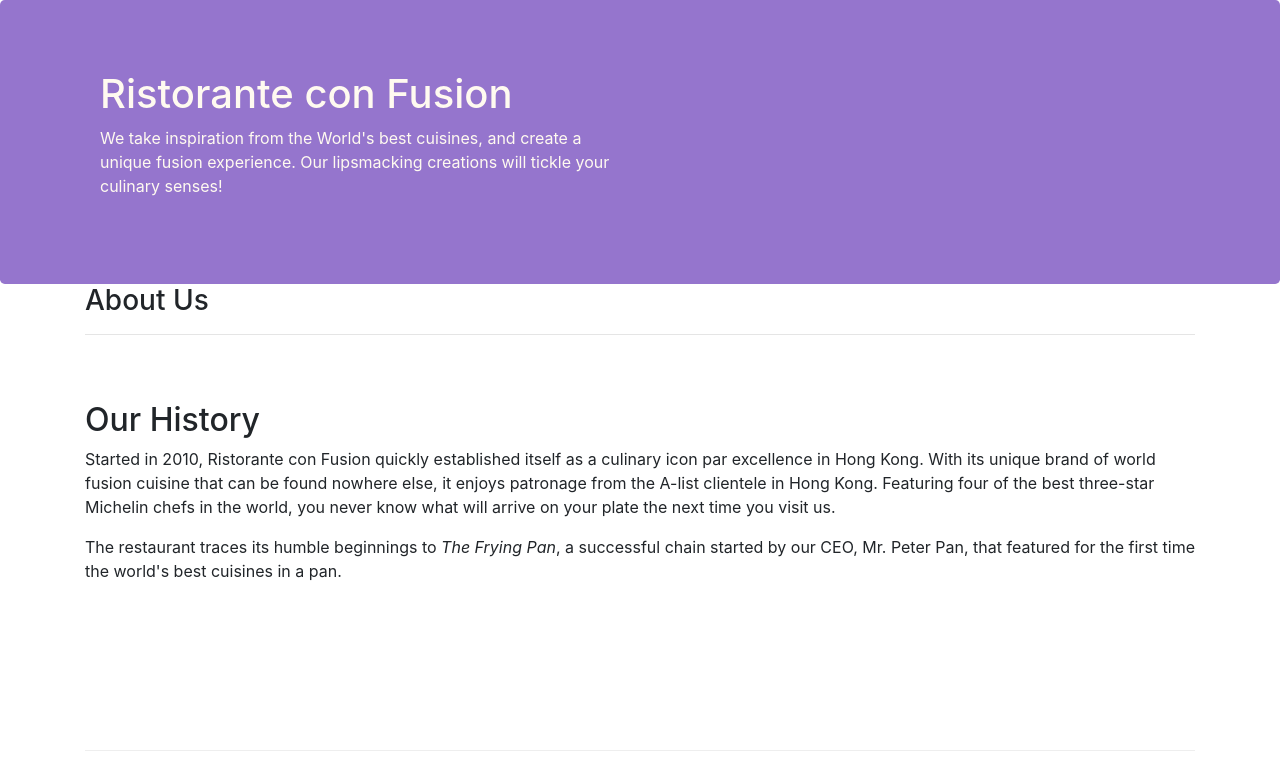
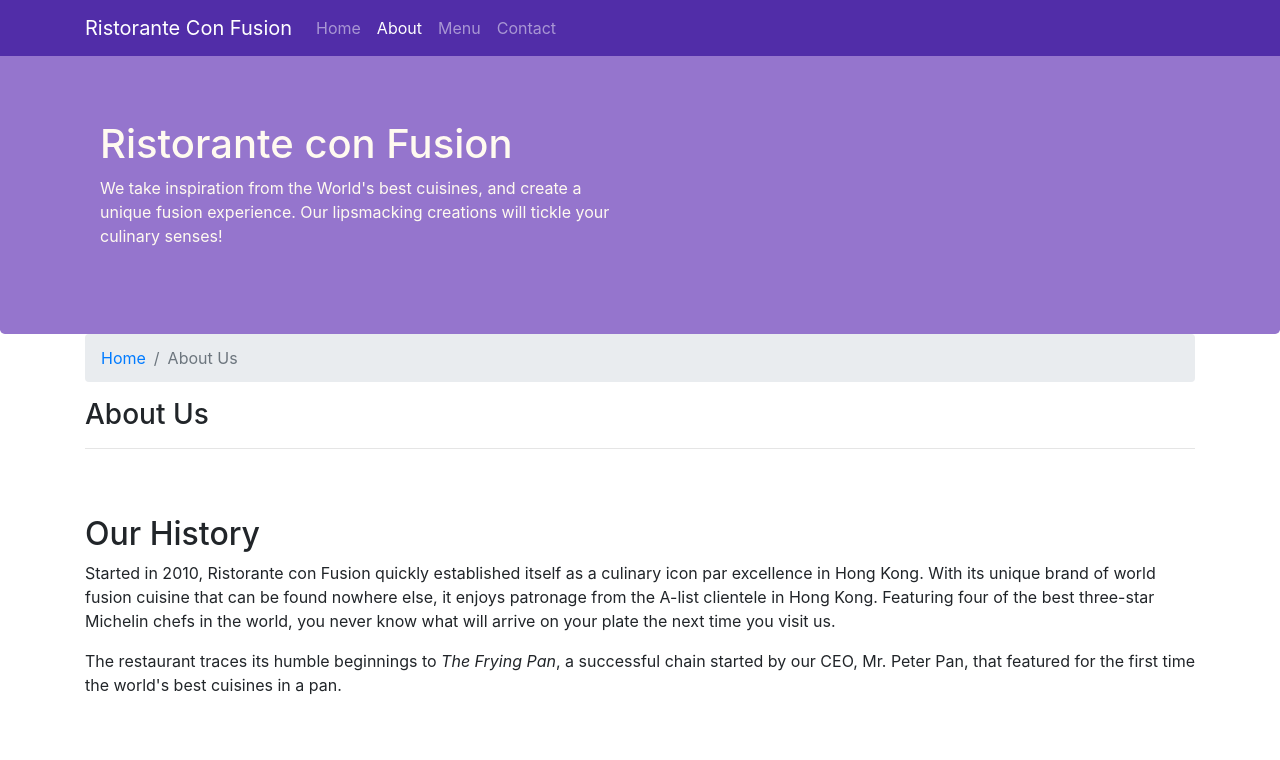
Before and after one commit to ctir006/Bootstrap4, a website: page aboutus.html in a window 1280 px wide. Shown: the top 760 px of the page. Drawn offline with nearby package versions, Linux system fonts and the light colour scheme.

Commit message:
Navbar and Breadcrumbs

```diff
--- a/aboutus.html
+++ b/aboutus.html
@@ -14,7 +14,22 @@
 </head>
 
 <body>
-
+    <nav class="navbar navbar-dark navbar-expand-sm fixed-top">
+        <div class="container">
+            <button class="navbar-toggler" type="button" data-toggle="collapse" data-target="#Navbar">
+                <span class="navbar-toggler-icon"></span>
+            </button>
+            <a class="navbar-brand" href="./index.html">Ristorante Con Fusion</a>
+            <div class="collapse navbar-collapse" id="Navbar">
+                <ul class="navbar-nav mr-auto">
+                    <li class="nav-item"><a class="nav-link" href="./index.html">Home</a></li>
+                    <li class="nav-item active"><a class="nav-link" href="#">About</a></li>
+                    <li class="nav-item"><a class="nav-link" href="#">Menu</a></li>
+                    <li class="nav-item"><a class="nav-link" href="#">Contact</a></li>
+                </ul>
+            </div>
+        </div>
+    </nav>
     <header class="jumbotron">
         <div class="container">
             <div class="row row-header">
@@ -31,6 +46,10 @@
     <div class="container">
         <div>
             <div>
+                <ol class="col-12 breadcrumb">
+                    <li class="breadcrumb-item"><a href="./index.html">Home</a></li>
+                    <li class="breadcrumb-item active">About Us</li>
+                </ol>
                <h3>About Us</h3>
                <hr>
             </div>
@@ -69,7 +88,7 @@
                 <div class="col-4 offset-1 col-sm-2">
                     <h5>Links</h5>
                     <ul class="list-unstyled">
-                        <li><a href="#">Home</a></li>
+                        <li><a href="./index.html">Home</a></li>
                         <li><a href="#">About</a></li>
                         <li><a href="#">Menu</a></li>
                         <li><a href="#">Contact</a></li>
--- a/css/styles.css
+++ b/css/styles.css
@@ -28,3 +28,12 @@ address {
     margin: 0px;
     color: #0f0f0f;
 }
+
+body {
+    padding: 50px 0px 0px 0px;
+    z-index: 0;
+}
+
+.navbar-dark {
+    background-color: #512DA8;
+}
```
Also changed, not shown: index.html (+17 -2 lines), Assignment-1/extra-small.png (renamed from Assignment-1/screencapture-localhost-3000-aboutus-html-2018-07-05-15_06_18.png), Assignment-1/small-extra large.png (renamed from Assignment-1/screencapture-localhost-3000-aboutus-html-2018-07-05-15_05_14.png).
